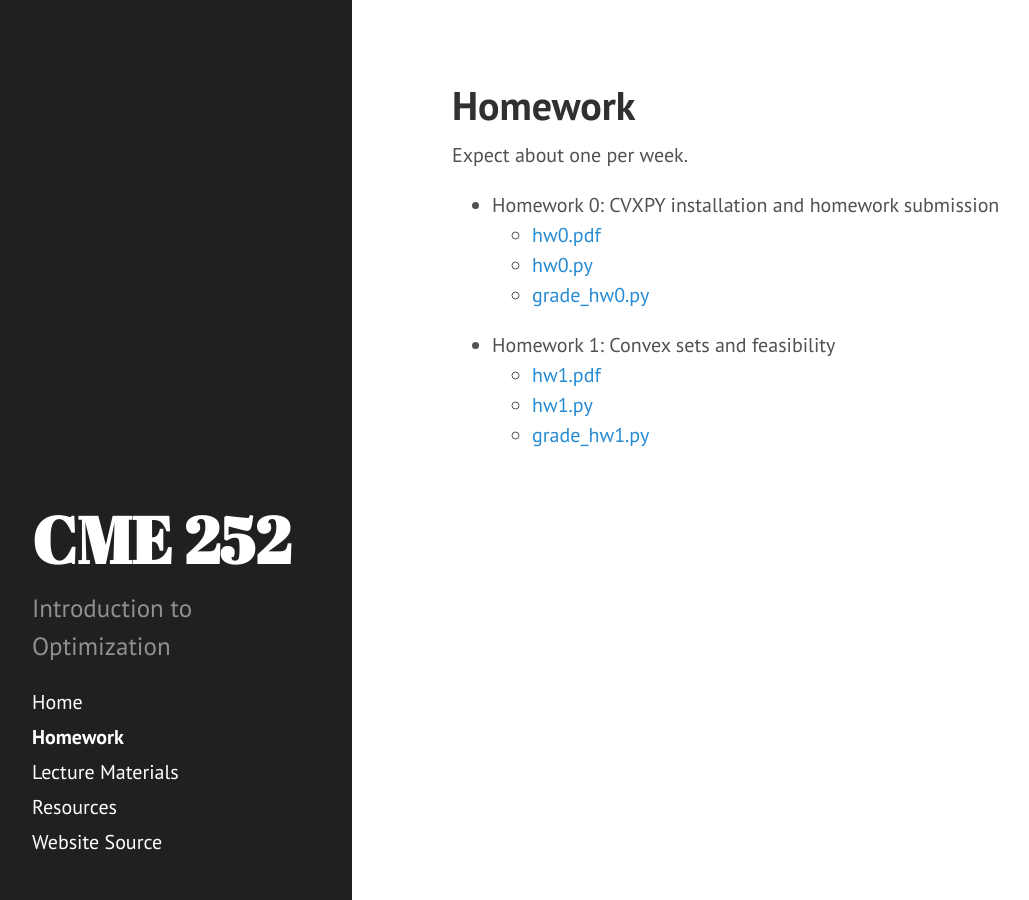
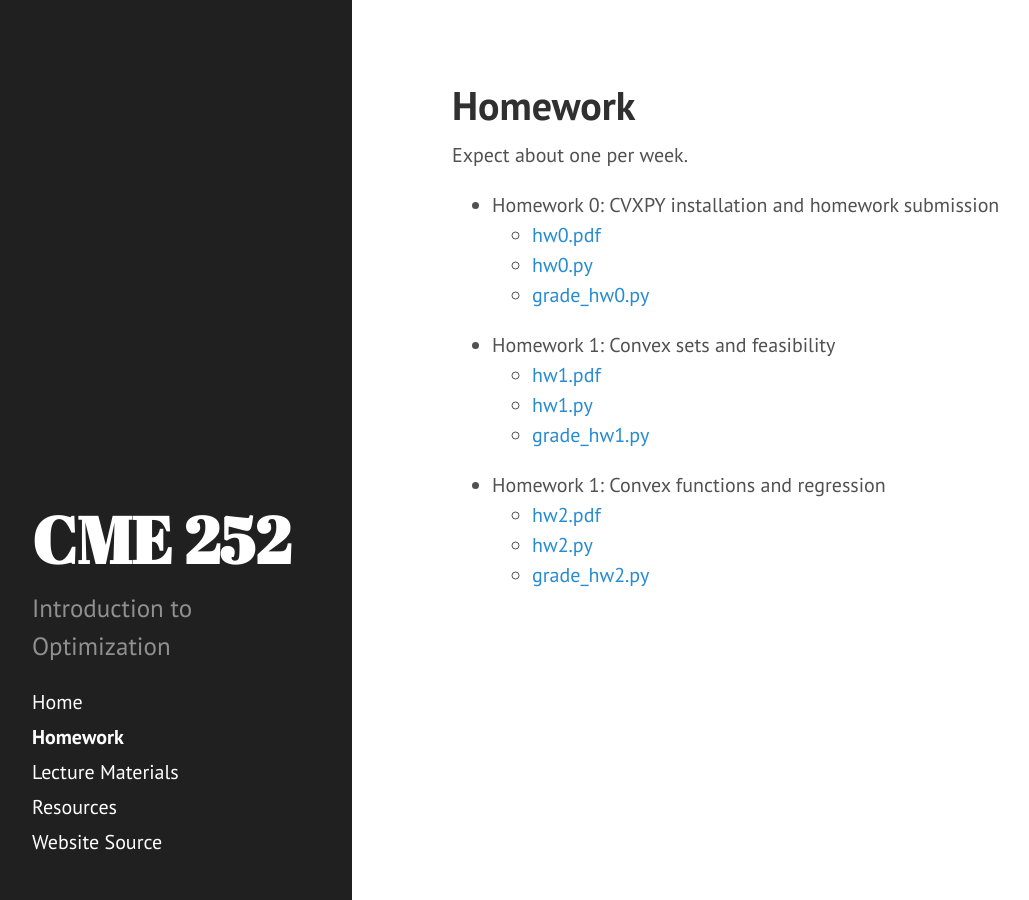
Before and after one commit to ajfriend/cme252, a Jekyll site: the page built from homework.md, in a window 1280 px wide. Shown: the whole page, without its empty margins (8-1037 px from the left). Built offline with Jekyll 4.4.1, drawn with Linux system fonts in a browser that asks for light colours; Markdown is read by kramdown in place of the engine named in the settings.

Commit message:
homework 2

```diff
--- a/homework.md
+++ b/homework.md
@@ -13,3 +13,8 @@ Expect about one per week.
     - [hw1.pdf](https://github.com/icme/cme252-optimization/raw/master/homework/hw1/hw1.pdf)
     - [hw1.py](https://raw.githubusercontent.com/icme/cme252-optimization/master/homework/hw1/hw1.py)
     - [grade_hw1.py](https://raw.githubusercontent.com/icme/cme252-optimization/master/homework/hw1/grade_hw1.py)
+
+- Homework 1: Convex functions and regression
+    - [hw2.pdf](https://github.com/icme/cme252-optimization/raw/master/homework/hw2/hw2.pdf)
+    - [hw2.py](https://raw.githubusercontent.com/icme/cme252-optimization/master/homework/hw2/hw2.py)
+    - [grade_hw2.py](https://raw.githubusercontent.com/icme/cme252-optimization/master/homework/hw2/grade_hw2.py)
```
Also changed, not shown: index.md (+2 -1 lines).
